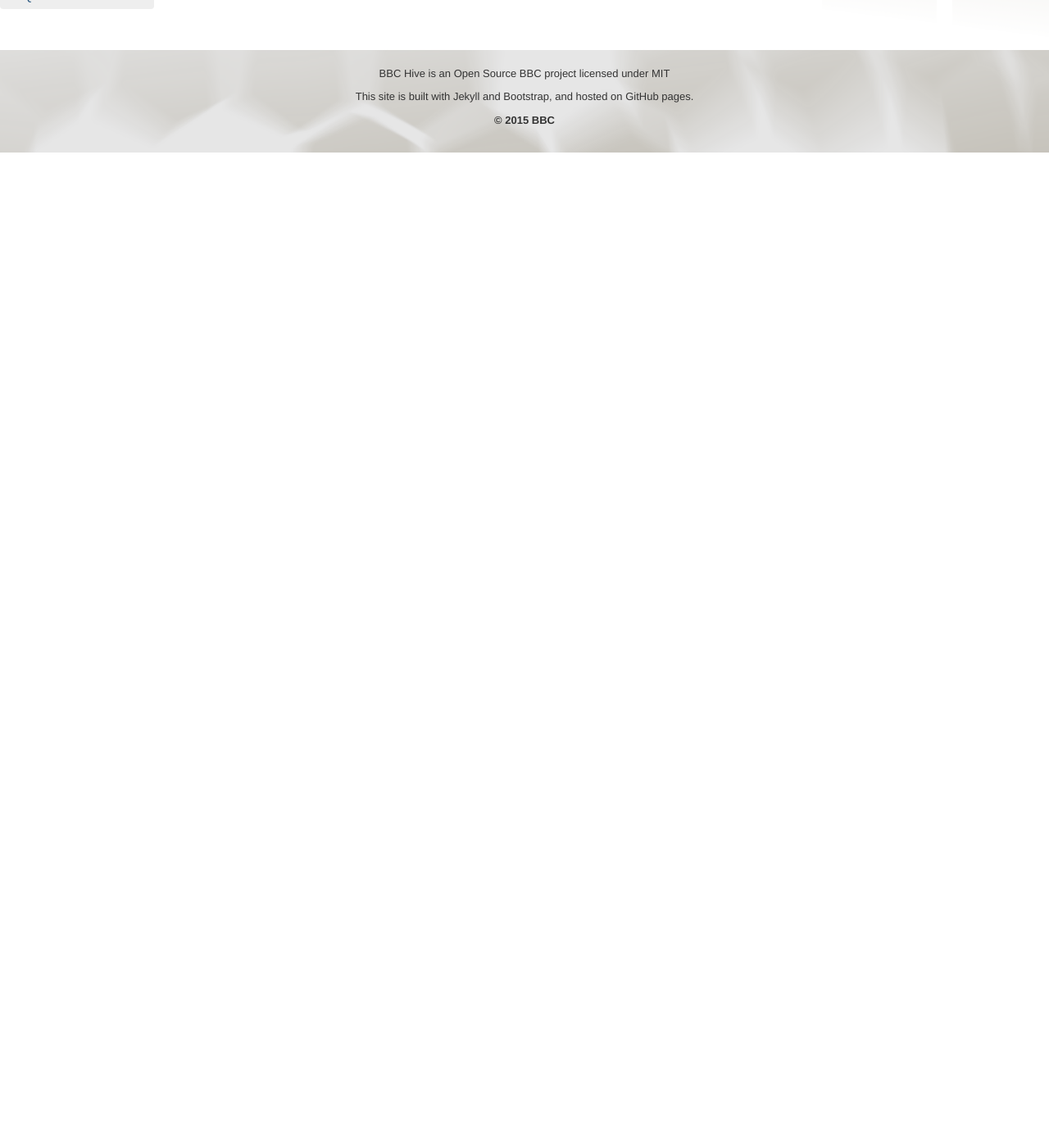
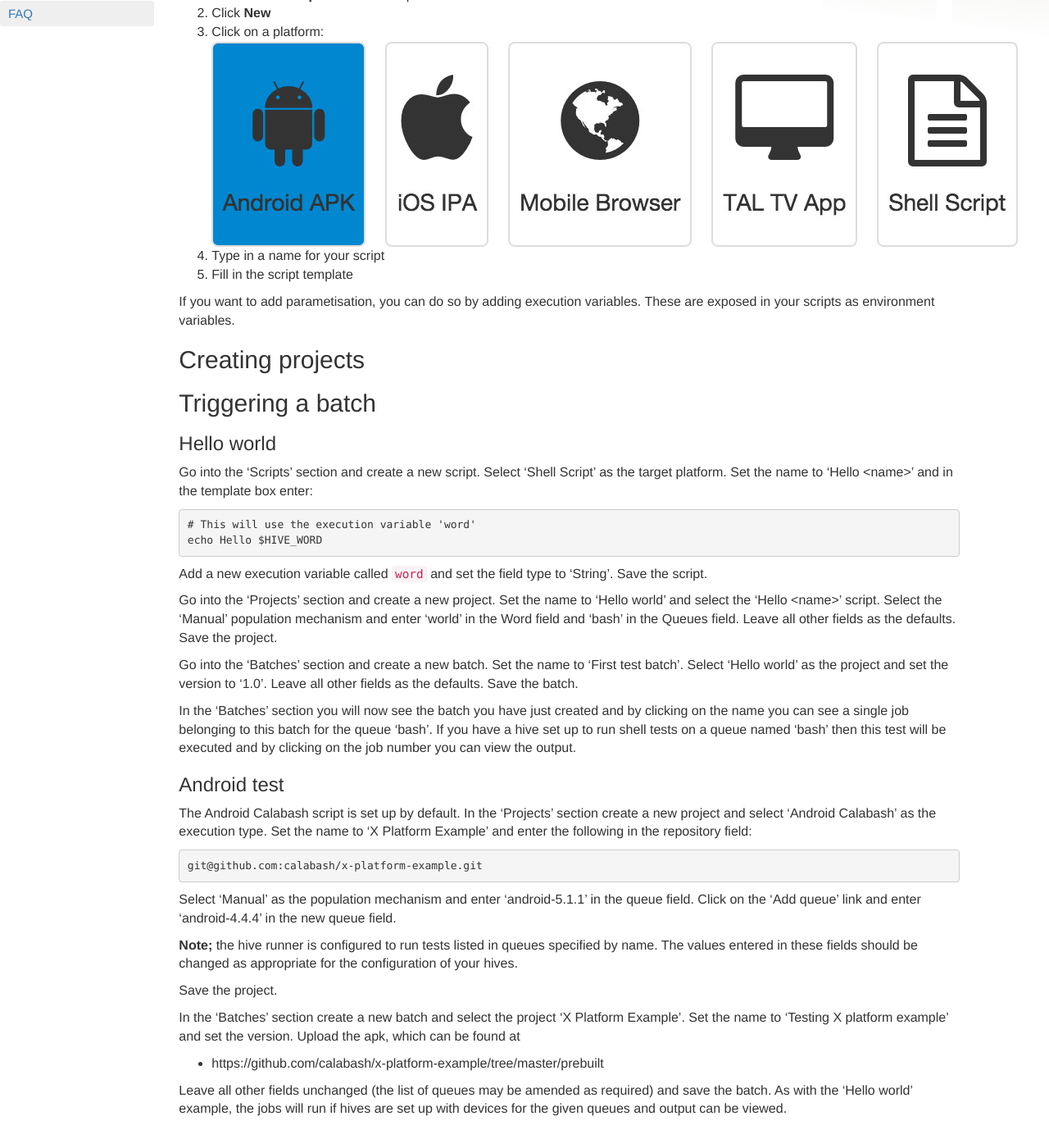
Before and after one commit to bbc/hive-ci, a Jekyll site: the page built from _documentation/06-running-your-tests.md, in a window 1280 px wide and 1400 px high, scrolled down 390 px. Shown: the whole window at 82% size. Built offline with Jekyll 4.4.1, drawn with Linux system fonts in a browser that asks for light colours; nearby versions of some CDN libraries; before the commit the page ends 900 px from its top, so only the background shows below that; some of the changed text lies outside the part shown.

Commit message:
Reordered and streamlined

````diff
--- a/_documentation/04-running-your-tests.md
+++ /dev/null
@@ -1,17 +0,0 @@
----
-layout: documentation
-title: Running Your Tests
-permalink: documentation/running-your-tests.html
----
-
-# Running your tests
-
-{: .lead}
-The Hive Scheduler is where you define your tests and the projects that you want
-to run.
-
-## Adding a script
-
-## Creating projects
-
-## Triggering a batch
--- /dev/null
+++ b/_documentation/06-running-your-tests.md
@@ -0,0 +1,96 @@
+---
+layout: documentation
+title: Running Your Tests
+permalink: documentation/running-your-tests.html
+---
+
+# Running your tests
+
+{: .lead}
+The Hive Scheduler is where you define your tests and the projects that you want
+to run.
+
+## Adding a script
+
+Scripts are execution templates for running your tests. You can share scripts
+between different projects, and can optionally paramterise your scripts with
+execution variables.
+
+To add a new script:
+
+1.  Click on the **Scripts** link on the top nav
+2.  Click **New**
+3.  Click on a platform:
+    ![Target Platforms](/hive-ci/images/script-types.jpg)
+4.  Type in a name for your script
+5.  Fill in the script template
+
+If you want to add parametisation, you can do so by adding execution variables.
+These are exposed in your scripts as environment variables.
+
+## Creating projects
+
+
+
+## Triggering a batch
+
+
+
+### Hello world
+
+Go into the 'Scripts' section and create a new script. Select
+'Shell Script' as the target platform.
+Set the name to 'Hello \<name\>' and in the template box enter:
+
+```bash
+# This will use the execution variable 'word'
+echo Hello $HIVE_WORD
+```
+
+Add a new execution variable called `word` and set the field type to 'String'. Save the script.
+
+Go into the 'Projects' section and create a new project. Set the name to
+'Hello world' and select the 'Hello \<name\>' script. Select the
+'Manual' population mechanism and enter 'world' in the Word field and 'bash'
+in the Queues field. Leave all other fields as the defaults. Save the project.
+
+Go into the 'Batches' section and create a new batch. Set the name to 'First
+test batch'. Select 'Hello world' as the project and set the version to '1.0'.
+Leave all other fields as the defaults. Save the batch.
+
+In the 'Batches' section you will now see the batch you have just created and
+by clicking on the name you can see a single job belonging to this batch for
+the queue 'bash'. If you have a hive set up to run shell tests on a queue
+named 'bash' then this test will be executed and by clicking on the job number
+you can view the output.
+
+### Android test
+
+The Android Calabash script is set up by default. In the 'Projects'
+section create a new project and select 'Android Calabash' as the execution
+type. Set the name to 'X Platform Example' and enter the following in the
+repository field:
+
+```
+git@github.com:calabash/x-platform-example.git
+```
+
+Select 'Manual' as the population mechanism and enter 'android-5.1.1' in the
+queue field. Click on the 'Add queue' link and enter 'android-4.4.4' in the
+new queue field.
+
+**Note;** the hive runner is configured to run tests listed
+in queues specified by name. The values entered in these fields should be
+changed as appropriate for the configuration of your hives.
+
+Save the project.
+
+In the 'Batches' section create a new batch and select the project 'X Platform
+Example'. Set the name to 'Testing X platform example' and set the version.
+Upload the apk, which can be found at
+
+* https://github.com/calabash/x-platform-example/tree/master/prebuilt
+
+Leave all other fields unchanged (the list of queues may be amended as required)
+and save the batch. As with the 'Hello world' example, the jobs will run if
+hives are set up with devices for the given queues and output can be viewed.
````
Also changed, not shown: _documentation/02-installing-the-scheduler.md (+51 -1 lines), _documentation/03-setting-up-an-android-hive.md (added, +67 -0 lines), _documentation/04-setting-up-an-ios-hive.md (renamed from _documentation/06-running-an-ios-hive.md, +2 -2 lines), _documentation/05-advanced-runner-setup.md (renamed from _documentation/03-setting-up-the-runners.md, +8 -4 lines), _documentation/05-running-an-android-hive.md (deleted, +0 -45 lines), _documentation/99-faq.md (+5 -1 lines).
